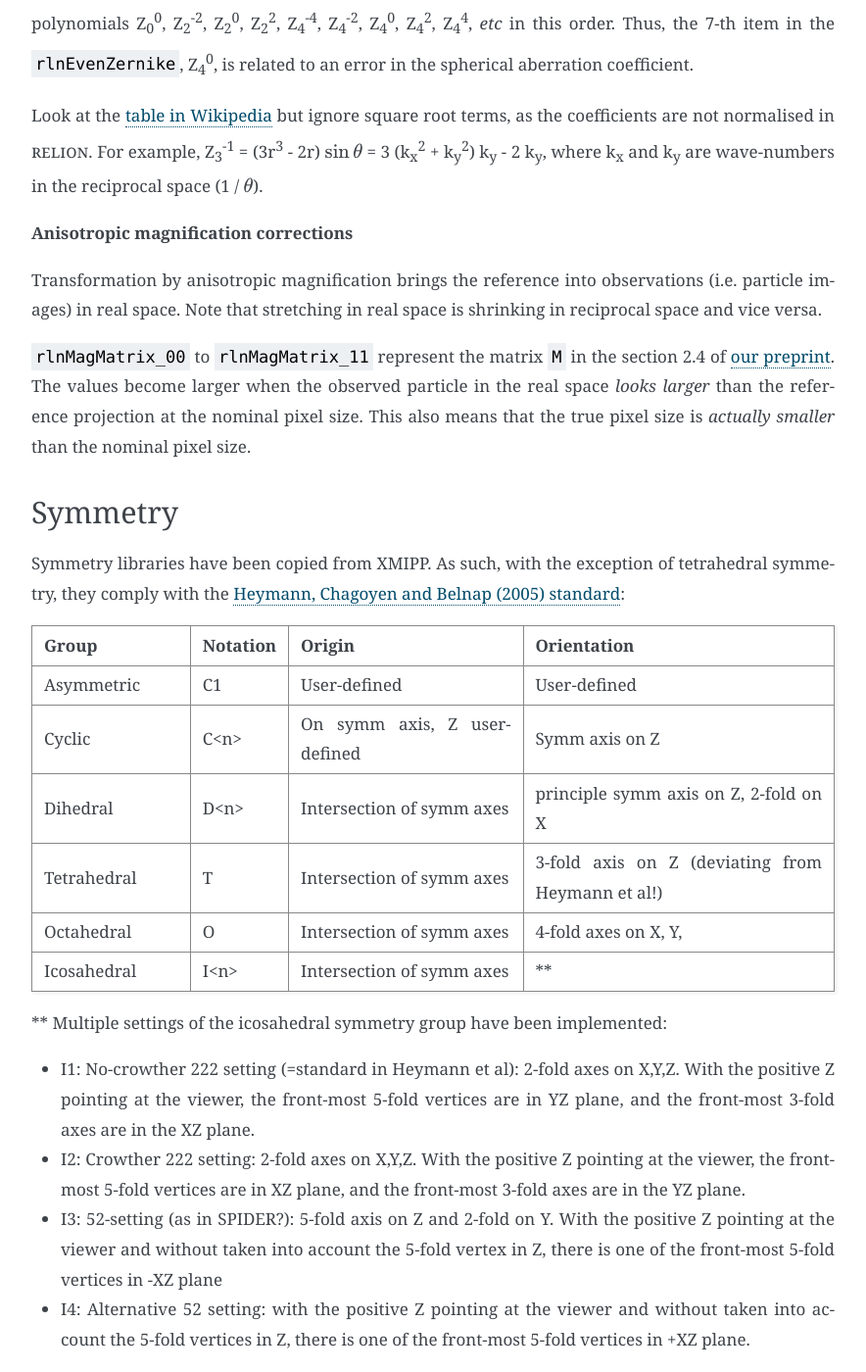
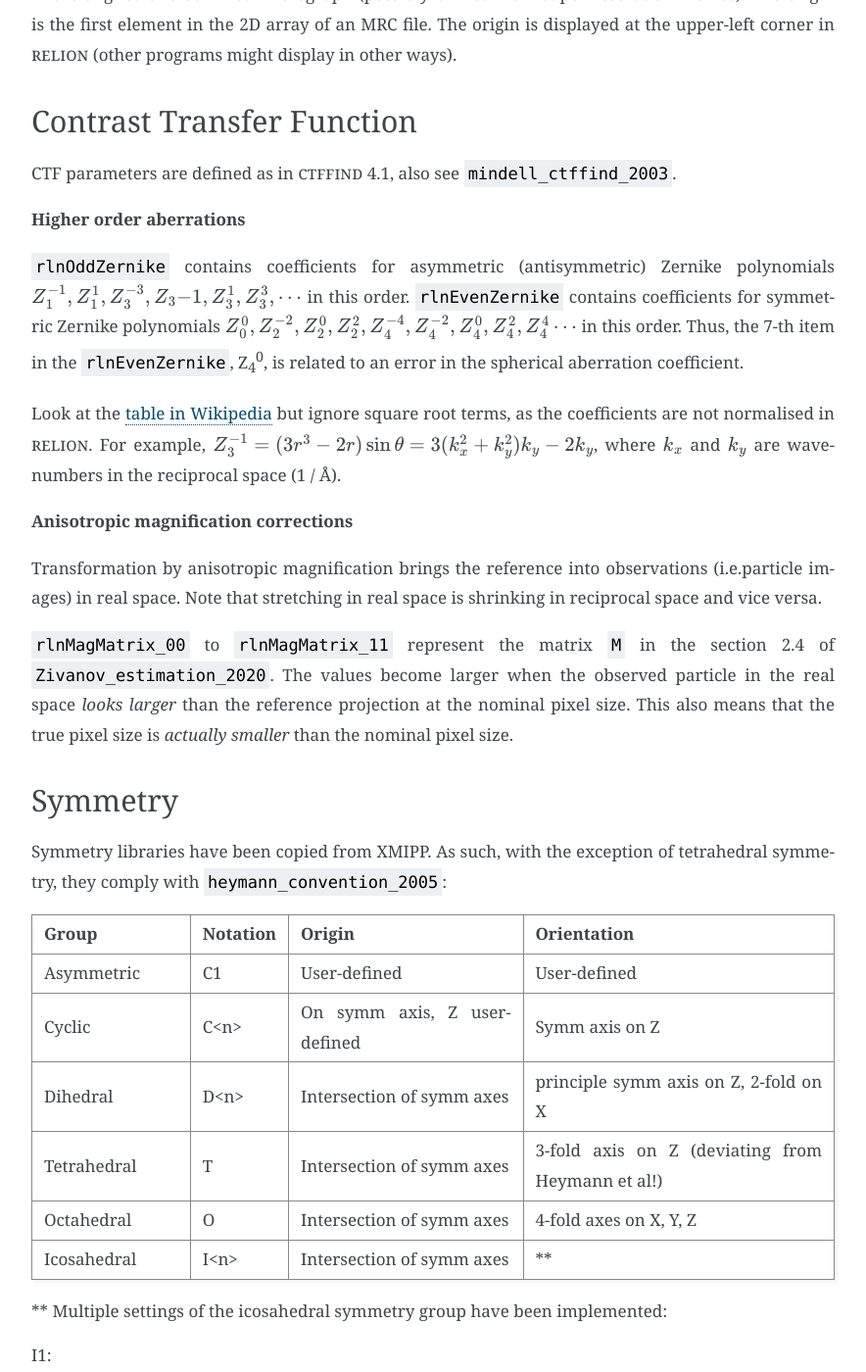
Before and after one commit to 3dem/relion-documents, a Sphinx documentation site: the page built from source/Reference/Conventions.rst, in a window 1280 px wide and 1400 px high, scrolled down 3397 px. Shown: the whole window at 98% size, without its empty margins (308-1192 px from the left). Built offline with Sphinx 7.4.7, drawn with Linux system fonts in a browser that asks for light colours; cross-references to code outside the pages are shown as plain code; some of the changed text lies outside the part shown.

Commit message:
Tidy up Conventions

```diff
--- a/source/Reference/Conventions.rst
+++ b/source/Reference/Conventions.rst
@@ -7,15 +7,20 @@ Image formats
 |RELION| reads the following image file formats:
 
 * **MRC images** (with extension ``.mrc``)
-* **MRC stacks** (with extension ``.mrcs``) (''this is the recommended image format'')
+* **MRC stacks** (with extension ``.mrcs``)
 * **SPIDER images** (with extension ``.spi``)
 * **SPIDER stacks** (with extension ``.spi``)
 * **TIFF images or movies** (with extensions ``.tif`` and ``.tiff``)
 * **EER movies** (with extension ``.eer``)
 
-For compatibility with other EM programs (e.g. UCSF MotionCor2, IMOD), TIFF images are flipped along the slow axis when being read into memory or written to a file. This happens regardless of the ``TIFFTAG_ORIENTATION`` value in the header.
+For compatibility with other EM programs (e.g.
+UCSF MotionCor2, IMOD), TIFF images are flipped along the slow axis when being read into memory or written to a file.
+This happens regardless of the ``TIFFTAG_ORIENTATION`` value in the header.
 
-|RELION| writes individual images and image stacks in MRC format. Because there is no distinction between 3D maps or stacks of 2D images in the MRC format, 3D maps are indicated with a ``.mrc`` extension, and stacks with a ``.mrcs`` extension. Individual images in stacks are indicated by an integer number (ranging from 1 to the number of images in the stack) followed by an "@" sign and the filename of the stack. Thereby, the first three images in a stack called my_images.mrcs are called:
+|RELION| writes individual images and image stacks in `the MRC format <https://www.ccpem.ac.uk/mrc_format/mrc2014.php>`_ .
+Because there is no distinction between 3D maps or stacks of 2D images in MRC format, 3D maps are indicated with a ``.mrc`` extension, and stacks with a ``.mrcs`` extension.
+Individual images in stacks are indicated by an integer number (ranging from 1 to the number of images in the stack) followed by an "@" sign and the filename of the stack.
+Thereby, the first three images in a stack called my_images.mrcs are called:
 
 ::
 
@@ -23,27 +28,53 @@ For compatibility with other EM programs (e.g. UCSF MotionCor2, IMOD), TIFF imag
      2@my_images.mrcs
      3@my_images.mrcs
 
+RELION supports the following MRC modes.
+
+0:
+     signed 8-bit integer
+
+1:
+     signed 16-bit integer
+
+2:
+     32-bit floating point
+
+6:
+     unsigned 16-bit integer
+
+101:
+     packed 4-bit integer (IMOD extension)
+
 STAR format
 -----------
 
-|RELION| uses the *STAR* (Self-defining Text Archiving and Retrieval) format (Hall, Allen and Brown, 1991) for the storage of label-value pairs for all kinds of input and output metadata. The STAR format is an alternative to XML, but it is more readable and occupies less space. The STAR format has been adopted by the crystallographic community in the form of `CIF (Crystallographic Information Framework) <https://www.iucr.org/resources/cif>`_, and Bernard Heymann's `BSOFT package <https://lsbr.niams.nih.gov/bsoft/>`_ was the first to use STAR in the field of 3D-EM.
+|RELION| uses the *STAR* (Self-defining Text Archiving and Retrieval) format (Hall, Allen and Brown, 1991) for the storage of label-value pairs for all kinds of input and output metadata.
+The STAR format is an alternative to XML, but it is more readable and occupies less space.
+The STAR format has been adopted by the crystallographic community in the form of `CIF (Crystallographic Information Framework) <https://www.iucr.org/resources/cif>`_, and Bernard Heymann's `BSOFT package <https://lsbr.niams.nih.gov/bsoft/>`_ was the first to use STAR in the field of 3D-EM.
 
 |RELION|'s implementation of the STAR format has the following rules (partially copied from BSOFT's manual):
 
-* The file name must end in a ".star" extension.
-* Each file must have one or more data blocks. The start of a data block is defined by the keyword ``data_`` followed by an optional string for identification (e.g., "data_images").
-* Multiple values associated with one or more labels in a data block can be arranged in a table using the keyword ``loop_`` followed by the list of labels and columns of values. The values are delimited by whitespace (i.e., blanks, tabs, end-of-lines and carriage returns). The loop must be followed by an empty line to indicate its end.
-* Label names always starts with an underscore ("_"). Each label may only be used once within each data block.
-* Data items or values can be numeric or strings of characters. A string is interpreted as a single item when it doesn't contain spaces
-* Comments are strings which can occur in three places:
-   * File comments: All text before the first ``data_`` keyword
-   * Data block comments: Strings on their own lines starting with "#" or with ";" as the first character in the line.
-   * Item comments: Strings on the same line as and following tag-value items, also indicated by a leading "#".
-* String values that contain spaces can be quoted by ``"``. An empty string becomes ``""``.
+*    The file name must end in a ".star" extension.
+*     Each file must have one or more data blocks.
+      The start of a data block is defined by the keyword ``data_`` followed by an optional string for identification (e.g., "data_images").
+*    Multiple values associated with one or more labels in a data block can be arranged in a table using the keyword ``loop_`` followed by the list of labels and columns of values.
+     The values are delimited by whitespace (i.e., blanks, tabs, end-of-lines and carriage returns).
+     The loop must be followed by an empty line to indicate its end.
+*    Label names always starts with an underscore ("_").
+     Each label may only be used once within each data block.
+*    Data items or values can be numeric or strings of characters.
+     A string is interpreted as a single item when it doesn't contain spaces
+*    Comments are strings which can occur in three places:
+     * File comments: All text before the first ``data_`` keyword
+     * Data block comments: Strings on their own lines starting with "#" or with ";" as the first character in the line.
+     * Item comments: Strings on the same line as and following tag-value items, also indicated by a leading "#".
+*    String values that contain spaces can be quoted by ``"``.
+     An empty string becomes ``""``.
 
 **Metadata label definitions**
 
-|RELION| has its own set of defined metadata labels. The following command will print a list of the definitions of all of them:
+|RELION| has its own set of defined metadata labels.
+The following command will print a list of the definitions of all of them:
 
 ::
 
@@ -53,17 +84,24 @@ STAR format
 Optics Groups
 -------------
 
-|RELION| 3.1 introduced optics groups. See `our preprint <https://www.biorxiv.org/content/10.1101/798066v2>`_ for an introduction.
+|RELION| 3.1 introduced optics groups.
+See :cite:`Zivanov_estimation_2020` for an introduction.
 
-Movies, micrographs or particles are in the ``movies``, ``micrographs`` and ``particles`` tables, respectively, and refer to an optics group entry in the ``optics`` table via the ``rlnOpticsGroup`` column. ``rlnOpticsGroupName`` strings are used when merging two STAR files. Optics groups with different names are considered different and ``rlnOpticsGroup`` IDs will be re-numbered.
+Movies, micrographs or particles are in the ``movies``, ``micrographs`` and ``particles`` tables, respectively, and refer to an optics group entry in the ``optics`` table via the ``rlnOpticsGroup`` column.
+``rlnOpticsGroupName`` strings are used when merging two STAR files.
+Optics groups with different names are considered different and ``rlnOpticsGroup`` IDs will be re-numbered.
 
-|RELION| 3.1+ automatically upgrades old-style STAR files from |RELION| 3.0 and earlier. You can also manually convert them by ``relion_convert_star``. Downgrading to the |RELION| 3.0 format is not officially supported but you might find `this ccpem mailing list post <https://www.jiscmail.ac.uk/cgi-bin/webadmin?A2=ind1910&L=CCPEM&P=R321009>`_ useful.
+|RELION| 3.1+ automatically upgrades old-style STAR files from |RELION| 3.0 and earlier.
+You can also manually convert them by ``relion_convert_star``.
+Downgrading to the |RELION| 3.0 format is not officially supported but you might find `this ccpem mailing list post <https://www.jiscmail.ac.uk/cgi-bin/webadmin?A2=ind1910&L=CCPEM&P=R321009>`_ useful.
 
 
 Orientations
 ------------
 
-Orientations (``rlnAngleRot``, ``rlnAngleTilt``, ``rlnAnglePsi``) in a STAR file rotate the reference into observations (i.e. particle image), while translations (``rlnOriginXAngstrom`` and ``rlnOriginYAngstrom``) shifts observations into the reference projection. For developers, a good starting point for code reading is ``ObservationModel::predictObservation()`` in the `src/jaz/obs_model.cpp <https://github.com/3dem/relion/blob/ver3.1/src/jaz/obs_model.cpp>`_.
+Orientations (``rlnAngleRot``, ``rlnAngleTilt``, ``rlnAnglePsi``) in a STAR file rotate the reference into observations (i.e.
+particle image), while translations (``rlnOriginXAngstrom`` and ``rlnOriginYAngstrom``) shifts observations into the reference projection.
+For developers, a good starting point for code reading is ``ObservationModel::predictObservation()`` in the `src/jaz/obs_model.cpp <https://github.com/3dem/relion/blob/ver3.1/src/jaz/obs_model.cpp>`_.
 
 In compliance with the `Heymann, Chagoyen and Belnap (2005) standard <https://pubmed.ncbi.nlm.nih.gov/16043364/>`_ |RELION| uses a right-handed coordinate system with orthogonal axes X, Y and Z, where right-handed rotations are called positive, and Euler angles are defined as:
 
@@ -73,35 +111,49 @@ In compliance with the `Heymann, Chagoyen and Belnap (2005) standard <https://pu
 
 As such, |RELION| uses the same Euler angles as XMIPP, SPIDER and FREALIGN.
 
-The center of rotation of a 2D image of dimensions xdim x ydim is defined by ``((int)xdim/2, (int)(ydim/2))`` (with the first pixel in the upper left being (0,0). Note that for both xdim=ydim=65 and for xdim=ydim=64, the center will be at (32,32). This is the same convention as used in SPIDER and XMIPP. Origin offsets reported for individual images translate the image to its center and are applied BEFORE rotations.
+The center of rotation of a 2D image of dimensions xdim x ydim is defined by ``((int)xdim/2, (int)(ydim/2))`` (with the first pixel in the upper left being (0,0).
+Note that for both xdim=ydim=65 and for xdim=ydim=64, the center will be at (32,32).
+This is the same convention as used in SPIDER and XMIPP.
+Origin offsets reported for individual images translate the image to its center and are applied BEFORE rotations.
 
 Particle translations used to be in pixels (``rlnOriginX`` and ``rlnOriginY``) but this changed to Angstroms (``rlnOriginXAngstrom`` and ``rlnOriginYAngstrom``) in |RELION| 3.1.
 
-The unit of particle coordinates in a micrograph (``rlnCoordinateX`` and ``rlnCoordinateY``) is pixel in the aligned and summed micrograph (possibly binned from super-resolution movies). The origin is the first element in the 2D array of an MRC file. The origin is displayed at the upper-left corner in |RELION| (other programs might display in other ways).
+The unit of particle coordinates in a micrograph (``rlnCoordinateX`` and ``rlnCoordinateY``) is pixel in the aligned and summed micrograph (possibly binned from super-resolution movies).
+The origin is the first element in the 2D array of an MRC file.
+The origin is displayed at the upper-left corner in |RELION| (other programs might display in other ways).
+
 
 Contrast Transfer Function
 --------------------------
 
-CTF parameters are defined as in `CTFFIND <http://emlab.rose2.brandeis.edu/ctf>`_, also see the publication by `Mindell et al (2003) <http://dx.doi.org/10.1016/S1047-8477(03)00069-8>`_.
+CTF parameters are defined as in |CTFFIND4.1|, also see :cite:`mindell_ctffind_2003`.
 
 
 **Higher order aberrations**
 
-``rlnOddZernike`` contains coefficients for asymmetric (antisymmetric) Zernike polynomials Z\ :sub:`1`\ \ :sup:`-1`\ , Z\ :sub:`1`\ \ :sup:`1`\ , Z\ :sub:`3`\ \ :sup:`-3`\ , Z\ :sub:`3`\ \ :sup:`-1`\ , Z\ :sub:`3`\ \ :sup:`1`\ , Z\ :sub:`3`\ \ :sup:`3`\ , *etc* in this order. ``rlnEvenZernike`` contains coefficients for symmetric Zernike polynomials Z\ :sub:`0`\ \ :sup:`0`\ , Z\ :sub:`2`\ \ :sup:`-2`\ , Z\ :sub:`2`\ \ :sup:`0`\ , Z\ :sub:`2`\ \ :sup:`2`\ , Z\ :sub:`4`\ \ :sup:`-4`\ , Z\ :sub:`4`\ \ :sup:`-2`\ , Z\ :sub:`4`\ \ :sup:`0`\ , Z\ :sub:`4`\ \ :sup:`2`\ , Z\ :sub:`4`\ \ :sup:`4`\ , *etc* in this order. Thus, the 7-th item in the ``rlnEvenZernike``, Z\ :sub:`4`\ \ :sup:`0`\ , is related to an error in the spherical aberration coefficient.
+``rlnOddZernike`` contains coefficients for asymmetric (antisymmetric) Zernike polynomials :math:`Z_1^{-1}, Z_1^1 , Z_3^{-3}, Z_3{-1}, Z_3^1, Z_3^3, \cdots` in this order.
+``rlnEvenZernike`` contains coefficients for symmetric Zernike polynomials :math:`Z_0^0, Z_2^{-2}, Z_2^0, Z_2^2, Z_4^{-4}, Z_4^{-2}, Z_4^0, Z_4^2, Z_4^4 \cdots` in this order.
+Thus, the 7-th item in the ``rlnEvenZernike``, Z\ :sub:`4`\ \ :sup:`0`\ , is related to an error in the spherical aberration coefficient.
 
-Look at the `table in Wikipedia <https://en.wikipedia.org/wiki/Zernike_polynomials#Zernike_polynomials>`_ but ignore square root terms, as the coefficients are not normalised in |RELION|. For example, Z\ :sub:`3`\ \ :sup:`-1`\  = (3r\ :sup:`3`\  - 2r) :math:`\sin \theta` = 3 (k\ :sub:`x`\ \ :sup:`2`\  + k\ :sub:`y`\ \ :sup:`2`\ ) k\ :sub:`y`\  - 2 k\ :sub:`y`\ , where k\ :sub:`x`\  and k\ :sub:`y`\  are wave-numbers in the reciprocal space (1 / :math:`\theta`).
+Look at the `table in Wikipedia <https://en.wikipedia.org/wiki/Zernike_polynomials#Zernike_polynomials>`_ but ignore square root terms, as the coefficients are not normalised in |RELION|.
+For example, :math:`Z_3^{-1} = (3 r^3 - 2r) \sin \theta = 3 (k_x^2 + k_y^2) k_y - 2 k_y`, where :math:`k_x` and :math:`k_y` are wave-numbers in the reciprocal space (1 / Å).
 
 
 **Anisotropic magnification corrections**
 
-Transformation by anisotropic magnification brings the reference into observations (i.e. particle images) in real space. Note that stretching in real space is shrinking in reciprocal space and vice versa.
+Transformation by anisotropic magnification brings the reference into observations (i.e.particle images) in real space.
+Note that stretching in real space is shrinking in reciprocal space and vice versa.
 
-``rlnMagMatrix_00`` to ``rlnMagMatrix_11`` represent the matrix ``M`` in the section 2.4 of `our preprint <https://www.biorxiv.org/content/10.1101/798066v2>`_. The values become larger when the observed particle in the real space *looks larger* than the reference projection at the nominal pixel size. This also means that the true pixel size is *actually smaller* than the nominal pixel size.
+``rlnMagMatrix_00`` to ``rlnMagMatrix_11`` represent the matrix ``M`` in the section 2.4 of :cite:`Zivanov_estimation_2020`.
+The values become larger when the observed particle in the real space *looks larger* than the reference projection at the nominal pixel size.
+This also means that the true pixel size is *actually smaller* than the nominal pixel size.
+
 
 Symmetry
 --------
 
-Symmetry libraries have been copied from XMIPP. As such, with the exception of tetrahedral symmetry, they comply with the `Heymann, Chagoyen and Belnap (2005) standard <https://pubmed.ncbi.nlm.nih.gov/16043364/>`_:
+Symmetry libraries have been copied from XMIPP.
+As such, with the exception of tetrahedral symmetry, they comply with :cite:`heymann_convention_2005`:
 
 .. list-table::
    :header-rows: 1
@@ -130,7 +182,7 @@ Symmetry libraries have been copied from XMIPP. As such, with the exception of t
    * - Octahedral
      - O
      - Intersection of symm axes
-     - 4-fold axes on X, Y,
+     - 4-fold axes on X, Y, Z
    * - Icosahedral
      - I<n>
      - Intersection of symm axes
@@ -138,10 +190,17 @@ Symmetry libraries have been copied from XMIPP. As such, with the exception of t
 
 \*\* Multiple settings of the icosahedral symmetry group have been implemented:
 
-* I1: No-crowther 222 setting (=standard in Heymann et al): 2-fold axes on X,Y,Z. With the positive Z pointing at the viewer, the front-most 5-fold vertices are in YZ plane, and the front-most 3-fold axes are in the XZ plane.
-* I2: Crowther 222 setting: 2-fold axes on X,Y,Z. With the positive Z pointing at the viewer, the front-most 5-fold vertices are in XZ plane, and the front-most 3-fold axes are in the YZ plane.
-* I3: 52-setting (as in SPIDER?): 5-fold axis on Z and 2-fold on Y. With the positive Z pointing at the viewer and without taken into account the 5-fold vertex in Z, there is one of the front-most 5-fold vertices in -XZ plane
-* I4: Alternative 52 setting: with the positive Z pointing at the viewer and without taken into account the 5-fold vertices in Z, there is one of the front-most 5-fold vertices in +XZ plane.
+I1:
+     No-crowther 222 setting (=standard in Heymann et al): 2-fold axes on X,Y,Z.
+     With the positive Z pointing at the viewer, the front-most 5-fold vertices are in YZ plane, and the front-most 3-fold axes are in the XZ plane.
+I2:
+     Crowther 222 setting: 2-fold axes on X,Y,Z.
+     With the positive Z pointing at the viewer, the front-most 5-fold vertices are in XZ plane, and the front-most 3-fold axes are in the YZ plane.
+I3:
+     52-setting (as in SPIDER?): 5-fold axis on Z and 2-fold on Y.
+     With the positive Z pointing at the viewer and without taken into account the 5-fold vertex in Z, there is one of the front-most 5-fold vertices in -XZ plane
+I4:
+     Alternative 52 setting: with the positive Z pointing at the viewer and without taken into account the 5-fold vertices in Z, there is one of the front-most 5-fold vertices in +XZ plane.
 
 In case of doubt, a list of all employed symmetry operators may be printed to screen using the command (for example for the D7 group):
 
--- a/source/Reference/DeveloperGuide.rst
+++ b/source/Reference/DeveloperGuide.rst
@@ -76,7 +76,7 @@ To make ``git diff`` easier to understand, each sentense should use a new line.
 
     A new paragraph.
     ``Keyword``, *emphasis by italic* and **emphasis by bold** are marked like this.
-    You can cite a paper :cite:`Zivanov_estimation_2019`.
+    You can cite a paper :cite:`Zivanov_estimation_2020`.
     A link to `rST documentation <https://www.sphinx-doc.org/en/master/usage/restructuredtext/basics.html>`_.
     Note the underline.
     You can use LaTeX math :math:`\sum x_i^2`.
@@ -113,7 +113,7 @@ Next sentence.
 
 A new paragraph.
 ``Keyword``, *emphasis by italic* and **emphasis by bold** are marked like this.
-You can cite a paper :cite:`Zivanov_estimation_2019`.
+You can cite a paper :cite:`Zivanov_estimation_2020`.
 A link to `rST documentation <https://www.sphinx-doc.org/en/master/usage/restructuredtext/basics.html>`_.
 Note the underline.
 You can use LaTeX math :math:`\sum x_i^2`.
--- a/source/Whats-new.rst
+++ b/source/Whats-new.rst
@@ -7,7 +7,7 @@ Release 3.1
 **Aberration corrections and optics groups**
 
 One of the major new features in |RELION|-3.1 is a correction for higher-order aberrations in the data, i.e. besides the beamtilt correction already present in |RELION|-3.0, the current version can also estimate and correct for trefoil and tetrafoil, as well as deviations from the nominal spherical aberration (Cs).
-The corresponding paper can be found on bioRxiv :cite:`Zivanov_estimation_2019`.
+The corresponding paper can be found on bioRxiv :cite:`Zivanov_estimation_2020`.
 The signal to estimate these aberrations is calculated by averaging over particles from multiple micrographs.
 To allow for multiple subsets of a data set having different Zernike coefficients, |RELION|-3.1 implements the new concept of *optics groups*.
 Optics groups are defined in a separate table called ``data_optics`` at the top of a STAR file, which will also contain a table called ``data_movies``, ``data_micrographs`` or ``data_particles``, depending on what type of images it refers to.
--- a/source/refs.bib
+++ b/source/refs.bib
@@ -1,19 +1,17 @@
 @article {Bepler_positive_2019,
 	author = {Bepler, Tristan and Morin, Andrew and Rapp, Micah and Brasch, Julia and Shapiro, Lawrence and Noble, Alex J. and Berger, Bonnie},
 	title = {Positive-unlabeled convolutional neural networks for particle picking in cryo-electron micrographs},
-        year = {2019},
+    year = {2019},
 	doi = {10.1038/s41592-019-0575-8},
 	journal = {Nature Methods}
 }
 
-@article {Zivanov_estimation_2019,
+@article {Zivanov_estimation_2020,
 	author = {Zivanov, Jasenko and Nakane, Takanori and Scheres, Sjors},
 	title = {Estimation of high-order aberrations and anisotropic magnification from cryo-EM datasets in RELION-3.1},
-	elocation-id = {798066},
-	year = {2019},
-	publisher = {Cold Spring Harbor Laboratory},
-	URL = {https://www.biorxiv.org/content/early/2019/10/08/798066},
-	journal = {bioRxiv}
+	year = {2020},
+	doi = {10.1107/S2052252520000081},
+	journal = {IUCrJ}
 }
 
 @article{fernandez-leiro_pipeline_2017,
@@ -243,10 +241,29 @@
 	pages = {38--46}
 }
 
+@article{mindell_ctffind_2003,
+	title = {Accurate determination of local defocus and specimen tilt in electron microscopy},
+	volume = {142},
+	number = {3},
+	journal = {Journal of Structural Biology},
+	author = {Mindell, Joseph A and Grigorieff, Nikolaus},
+	year = {2003},
+	pages = {334--347}
+}
+
+@article{heymann_convention_2005,
+	title = {Common conventions for interchange and archiving of three-dimensional electron microscopy information in structural biology},
+	volume = {151},
+	number = {2},
+	journal = {Journal of Structural Biology},
+	author = {J Bernard Heymann, Mónica Chagoyen, David M Belnap},
+	year = {2005},
+	pages = {196--207}
+}
+
 @article{rosenthal_optimal_2003,
 	title = {Optimal determination of particle orientation, absolute hand, and contrast loss in single-particle electron cryomicroscopy},
 	volume = {333},
-	issn = {0022-2836},
 	number = {4},
 	journal = {Journal of Molecular Biology},
 	author = {Rosenthal, Peter B and Henderson, Richard},
```
Also changed, not shown: 2 other files.
